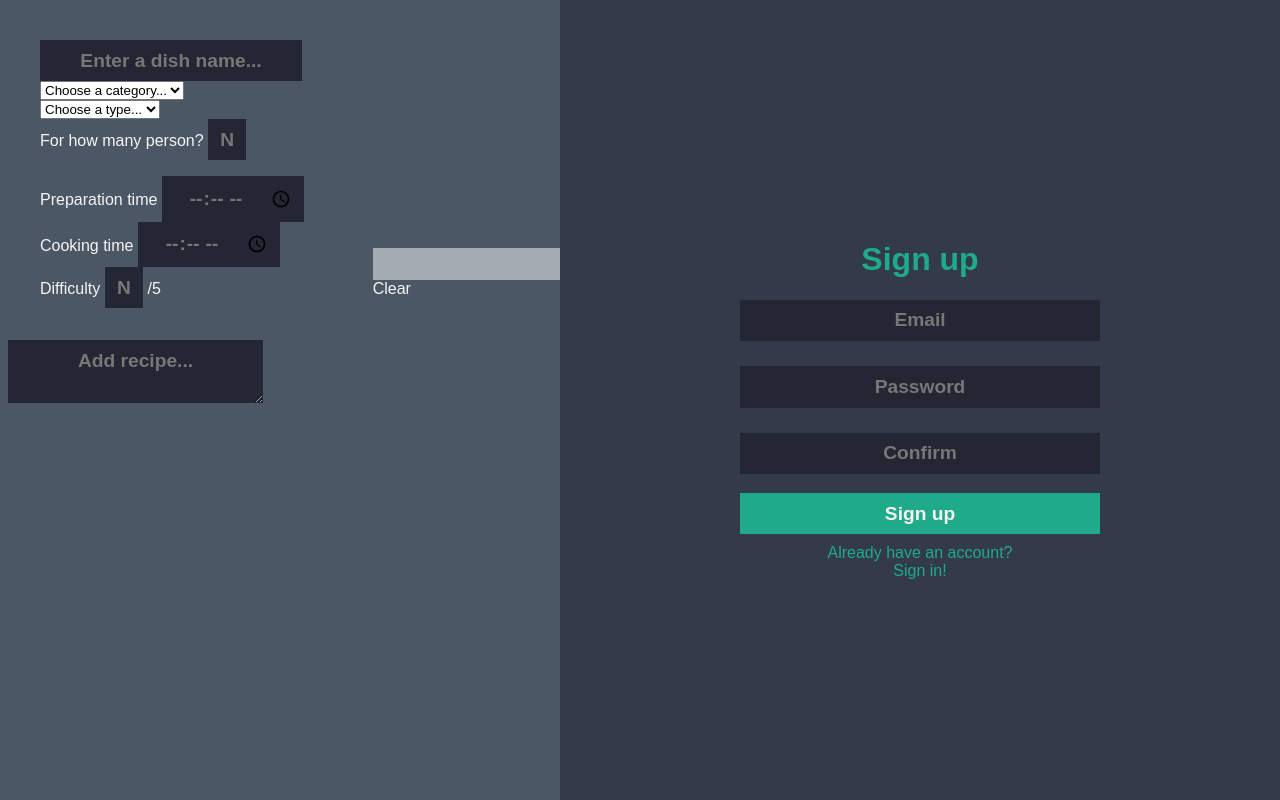
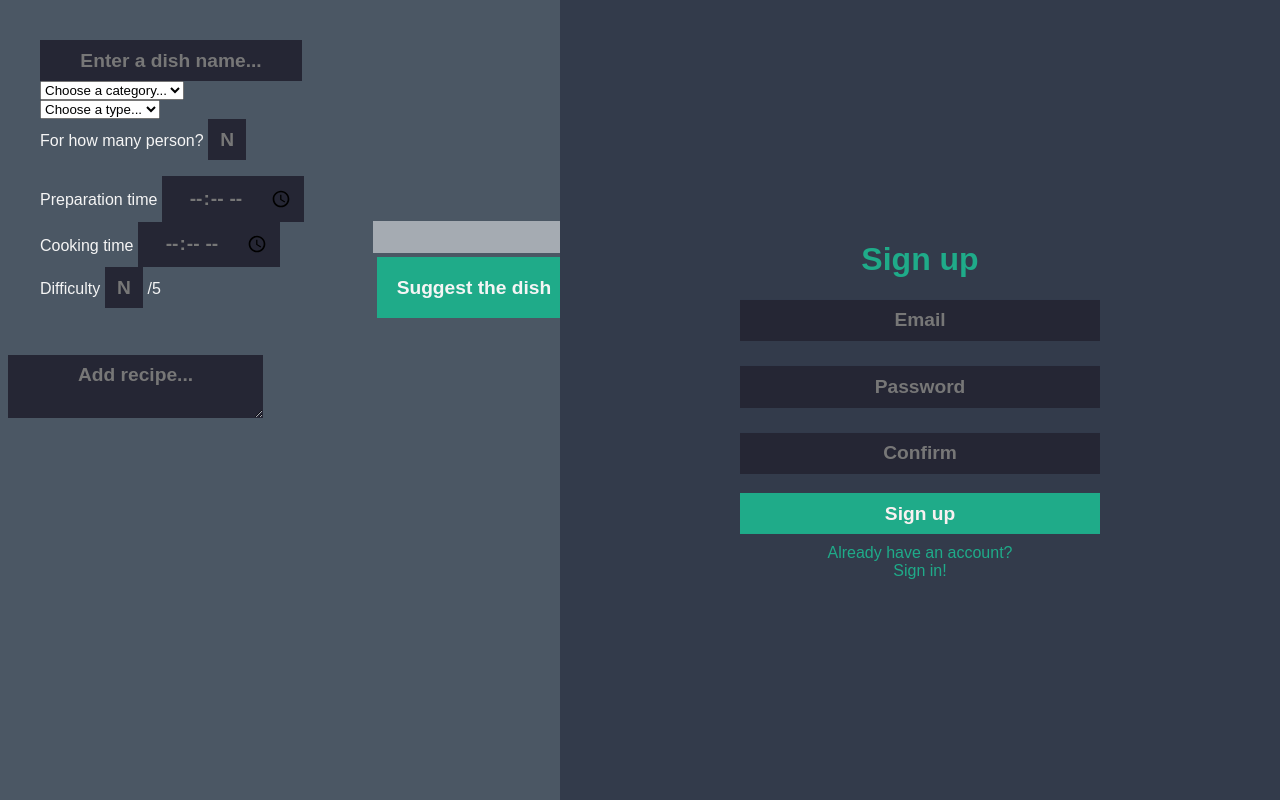
Before and after one commit to DrSouka/DishCC, a PHP site: page /index.php?action=suggest_a_dish in a window 1280 px wide. Run offline with PHP 8.4, Linux system fonts and the light colour scheme; data that the repository does not hold is empty.

Commit message:
comments and doc update

```diff
--- a/Réalisation/DishCC/view/content/style/suggest_a_dish.css
+++ b/Réalisation/DishCC/view/content/style/suggest_a_dish.css
@@ -12,6 +12,25 @@
 
 .suggest_a_dish section{
   padding: 2em;
+}
+
+.suggest_a_dish .submit{
+  display: block;
+  padding: 1em;
+  width: 10em;
+  color: #F5F5F5;
+  font-size: larger;
+  font-weight: bolder;
+  cursor: pointer;
+  text-align: center;
+  margin: .25em;
+  background-color: #1FAB89;
+  border: none;
+}
+
+.suggest_a_dish .submit:hover{
+  background-color: #468F7F;
+  transition: .3s;
 }
 
 .suggest_a_dish .hr, .suggest_a_dish .nb{
--- a/Réalisation/DishCC/view/suggest_a_dish.php
+++ b/Réalisation/DishCC/view/suggest_a_dish.php
@@ -1,4 +1,5 @@
 <?php require_once "model/dbManager.php";?>
+
 <form class='suggest_a_dish' method='post' action='index.php?action=suggest_a_dish'>
   <section>
     <input name='name' class='fm_txtfld' type='text' placeholder='Enter a dish name...' required/>
@@ -6,6 +7,7 @@
     <select name='category' required>
       <option selected>Choose a category...</option>
       <?php
+        // Create from db datas
         $categoryList = select(array('id', 'name'), 'category');
         foreach($categoryList as $key => $value){
           echo "<option value='". $value['id'] ."'>". $value['name'] ."</option>";
@@ -16,6 +18,7 @@
     <select name='type' required>
       <option selected>Choose a type...</option>
       <?php
+        // Create from db datas
         $typeList = select(array('id', 'name'), 'type');
         foreach($typeList as $key => $value){
           echo "<option value='". $value['id'] ."'>". $value['name'] ."</option>";
@@ -47,6 +50,7 @@
     <div class='ingredient' id='ingredient'>
       <a id='close' href='#' onclick="document.getElementById('ingredient').style.display = 'none';"></a>
       <?php
+        // Create from db datas
         $ingredientList = select(array('id', 'name', 'caloriesPer100g'), 'ingredient');
         foreach ($ingredientList as $key => $value) {
           echo "<div id='". $value['id'] ."' class='element' onclick='add_element(this);'><div class='name'>". $value['name'] ."</div><div class='calories'>". $value['caloriesPer100g'] ."</div>cal/100g</div>";
@@ -57,9 +61,7 @@
     </div>
     <div class='add' onclick="document.getElementById('ingredient').style.display = 'block';"></div>
 
-    <input type='submit' value='Suggest the dish'>
-
-    <div>Clear</div>
+    <input class='submit' type='submit' value='Suggest the dish'>
   </section>
 
   <textarea name='recipe' role="textbox" class='fm_txtfld' placeholder='Add recipe...' required></textarea>
```
Also changed, not shown: Réalisation/DishCC/controller/controller.php (+14 -0 lines), Réalisation/DishCC/view/content/js/ingredient.js (+10 -2 lines), 6 other files.
